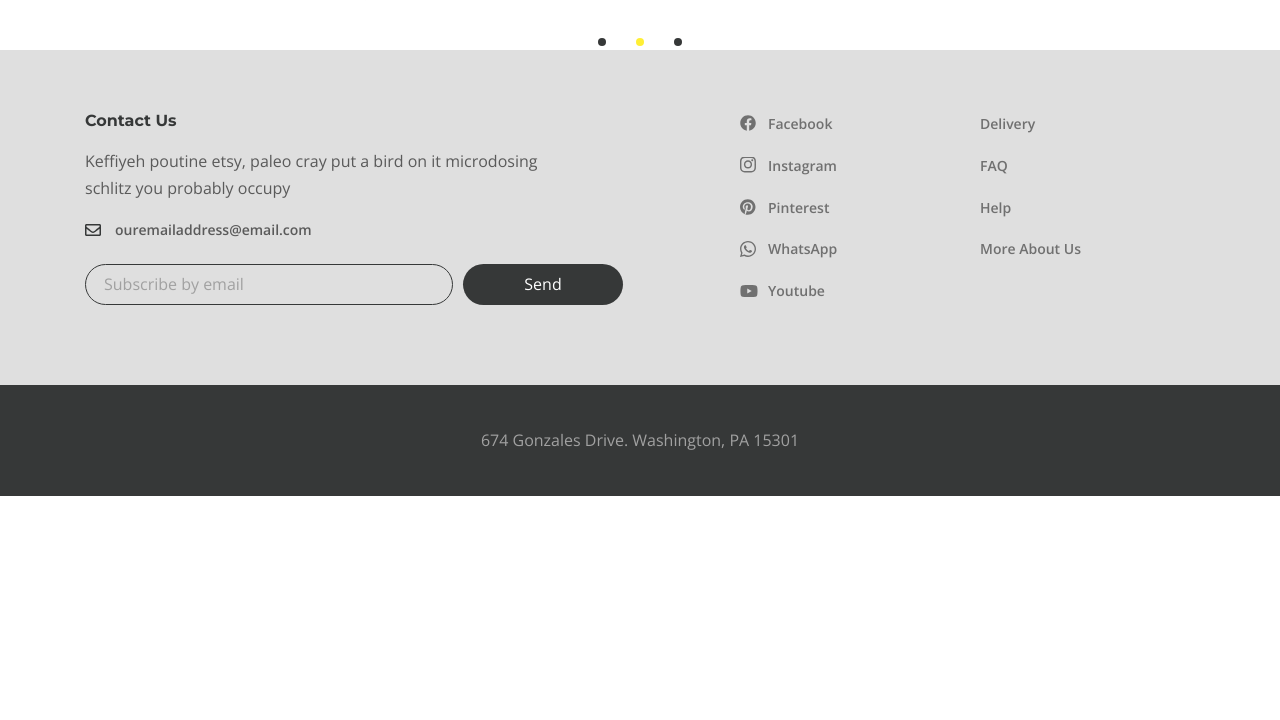
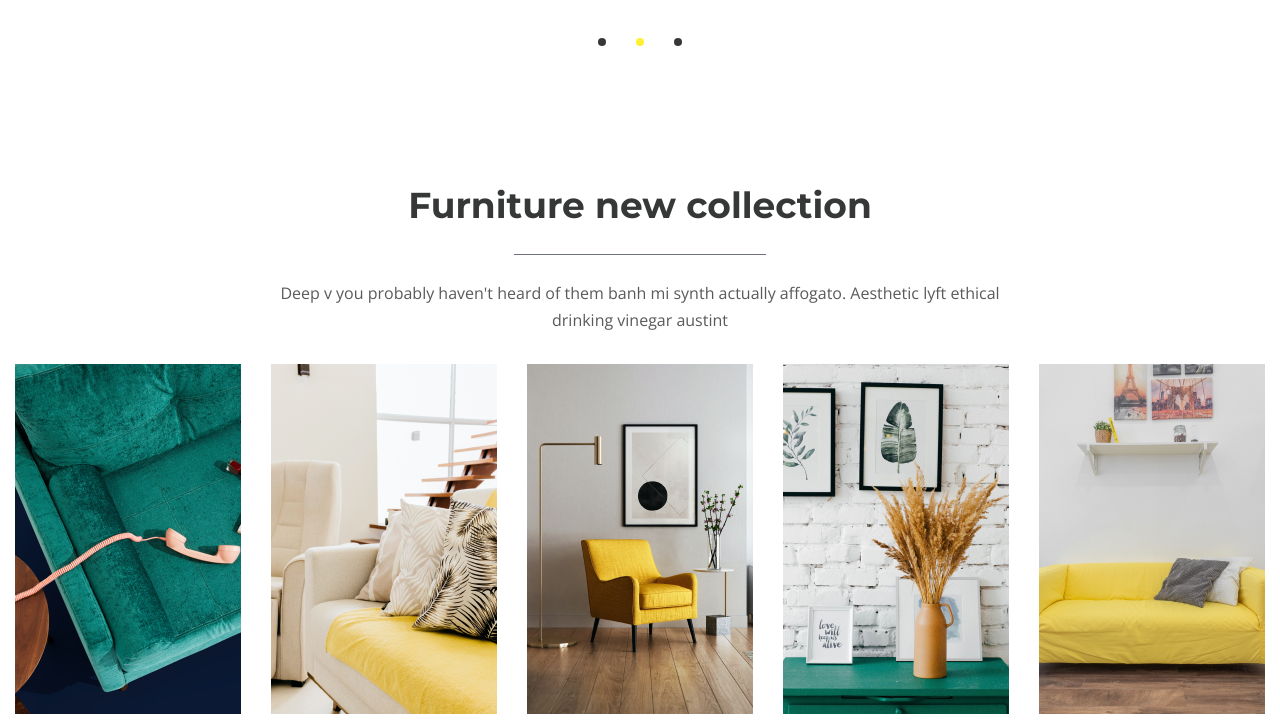
Before and after one commit to daysikroyter/Desire, a website: page app/index.html in a window 1280 px wide. Shown: the part 920-1640 px from the top of the page. Before the commit the page ends 1416 px from the top, so only its background shows below. Drawn offline with nearby package versions, Linux system fonts and the light colour scheme.

Commit message:
added section new-collection

```diff
--- a/app/index.html
+++ b/app/index.html
@@ -119,7 +119,84 @@
         </div>
       </section>
 
-
+      <section class="new-collection">
+        <div class="container-fluid">
+          <h2 class="new-collection__title title">
+            Furniture new collection
+          </h2>
+          <p class="new-collection__text">
+            Deep v you probably haven't heard of them banh mi synth actually affogato. Aesthetic lyft ethical drinking vinegar
+            austint
+          </p>
+          <ul class="collection">
+            <li class="collection__item">
+              <a class="collection__link" href="#">
+                <img class="collection__img" width="350px" height="350px" src="images/collection/1.jpg" alt="Truffaut literally trust">
+                <div class="collection__info">
+                  <b class="collection__title">
+                    Truffaut literally trust
+                  </b>
+                  <p class="collection__text">
+                    Living room furntiture | Chair
+                  </p>
+                </div>
+              </a>
+            </li>
+            <li class="collection__item">
+              <a class="collection__link" href="#">
+                <img class="collection__img" width="350px" height="350px" src="images/collection/2.jpg" alt="Truffaut literally trust">
+                <div class="collection__info">
+                  <b class="collection__title">
+                    Truffaut literally trust
+                  </b>
+                  <p class="collection__text">
+                    Living room furntiture | Chair
+                  </p>
+                </div>
+              </a>
+            </li>
+            <li class="collection__item">
+              <a class="collection__link" href="#">
+                <img class="collection__img" width="350px" height="350px" src="images/collection/3.jpg" alt="Truffaut literally trust">
+                <div class="collection__info">
+                  <b class="collection__title">
+                    Truffaut literally trust
+                  </b>
+                  <p class="collection__text">
+                    Living room furntiture | Chair
+                  </p>
+                </div>
+              </a>
+            </li>
+            <li class="collection__item">
+              <a class="collection__link" href="#">
+                <img class="collection__img" width="350px" height="350px" src="images/collection/4.jpg" alt="Truffaut literally trust">
+                <div class="collection__info">
+                  <b class="collection__title">
+                    Truffaut literally trust
+                  </b>
+                  <p class="collection__text">
+                    Living room furntiture | Chair
+                  </p>
+                </div>
+              </a>
+            </li>
+            <li class="collection__item">
+              <a class="collection__link" href="#">
+                <img class="collection__img" width="350px" height="350px" src="images/collection/5.jpg" alt="Truffaut literally trust">
+                <div class="collection__info">
+                  <b class="collection__title">
+                    Truffaut literally trust
+                  </b>
+                  <p class="collection__text">
+                    Living room furntiture | Chair
+                  </p>
+                </div>
+              </a>
+            </li>
+          </ul>
+        </div>
+      </section>
 
     </main>
 
--- a/app/scss/_global.scss
+++ b/app/scss/_global.scss
@@ -55,6 +55,19 @@ body {
   padding: 0 15px;
 }
 
+.container-fluid {
+  max-width: 1920px;
+  padding: 0 15px;
+  margin: 0 auto;
+}
+
+.title {
+  @extend %title-font;
+  font-size: 36px;
+  line-height: 1.4;
+  color: $title;
+}
+
 .slick-dots {
   display: flex;
   justify-content: center;
@@ -79,3 +92,63 @@ body {
     }
   }
 }
+
+.collection {
+  display: grid;
+  grid-template-columns: repeat(5, 1fr);
+  gap: 30px;
+
+  &__link {
+    display: block;
+    overflow: hidden;
+    position: relative;
+
+    &:hover .collection__info {
+      opacity: 1;
+    }
+  }
+
+  &__img {
+    object-fit: cover;
+  }
+
+  &__info {
+    position: absolute;
+    width: 100%;
+    inset: 0;
+    display: flex;
+    align-items: center;
+    justify-content: center;
+    flex-direction: column;
+    opacity: 0;
+    transition: opacity 0.5s ease;
+    padding: 10px;
+    background-color:  rgba(#fff, .7)
+  }
+
+  &__title {
+    @extend %title-font;
+    font-size: 20px;
+    line-height: 1.25;
+    color: $title;
+    padding-bottom: 15px;
+    margin-bottom: 20px;
+    position: relative;
+
+    &::before {
+      @extend %pseudo;
+      bottom: 0;
+      left: 50%;
+      transform: translateX(-50%);
+      height: 1px;
+      width: 200px;
+      background-color: #6d7278;
+    }
+  }
+
+  &__text {
+    font-size: 14px;
+    font-weight: 600;
+    color: #707070;
+  }
+}
--- a/app/scss/style.scss
+++ b/app/scss/style.scss
@@ -169,6 +169,34 @@
   }
 }
 
+// new-collection
+
+.new-collection {
+  padding: 130px 0 100px;
+  text-align: center;
+
+  &__title {
+    padding-bottom: 25px;
+    margin-bottom: 25px;
+    position: relative;
+
+    &::before {
+      @extend %pseudo;
+      bottom: 0;
+      left: 50%;
+      transform: translateX(-50%);
+      background-color: #6D7278;
+      width: 252px;
+      height: 1px;
+    }
+  }
+
+  &__text {
+    max-width: 730px;
+    margin: 0 auto 30px;
+  }
+}
+
 //
 
 // footer
```
Also changed, not shown: app/css/style.min.css, app/images/collection/1.jpg (added), app/images/collection/2.jpg (added), app/images/collection/3.jpg (added), app/images/collection/4.jpg (added), app/images/collection/5.jpg (added).
